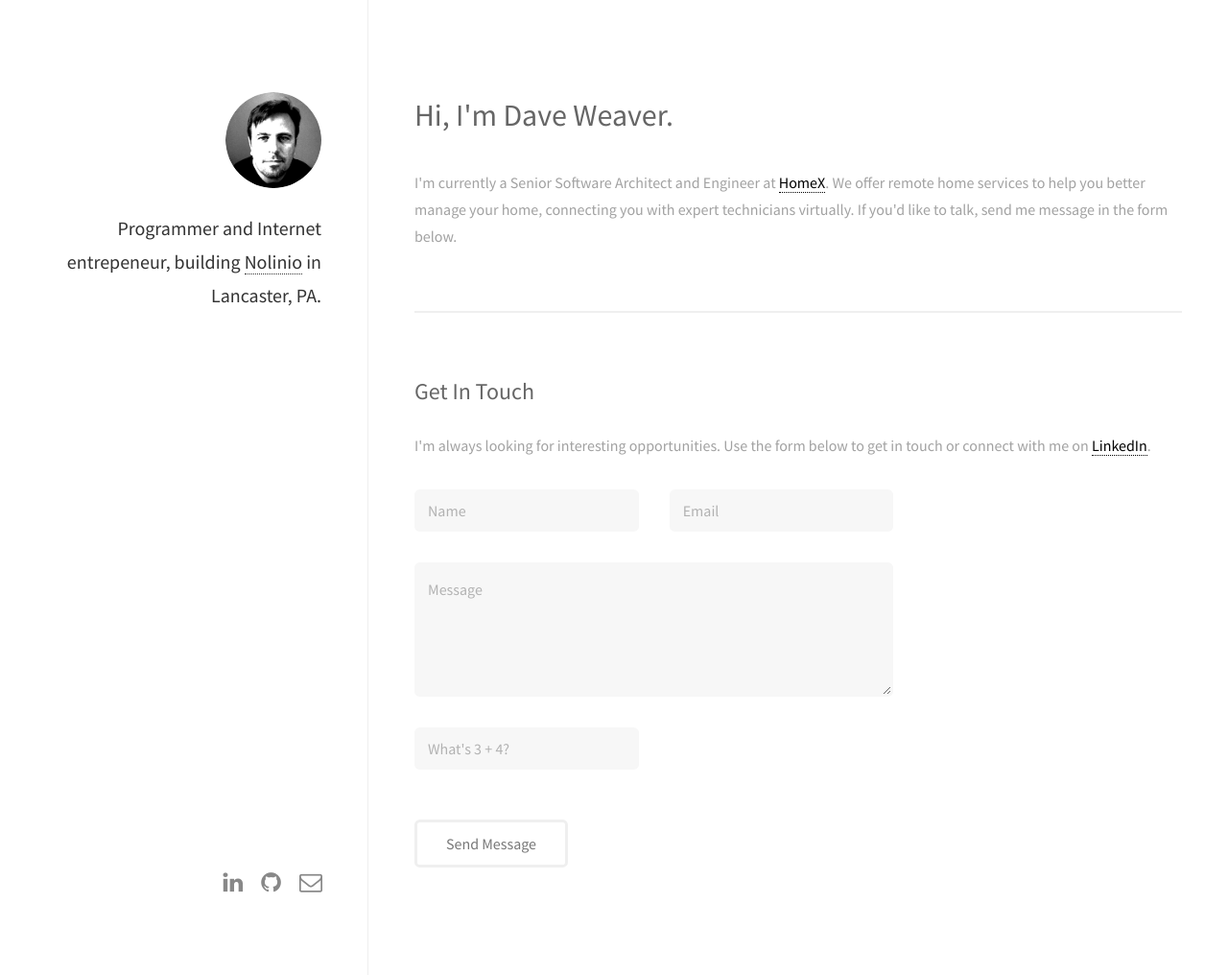
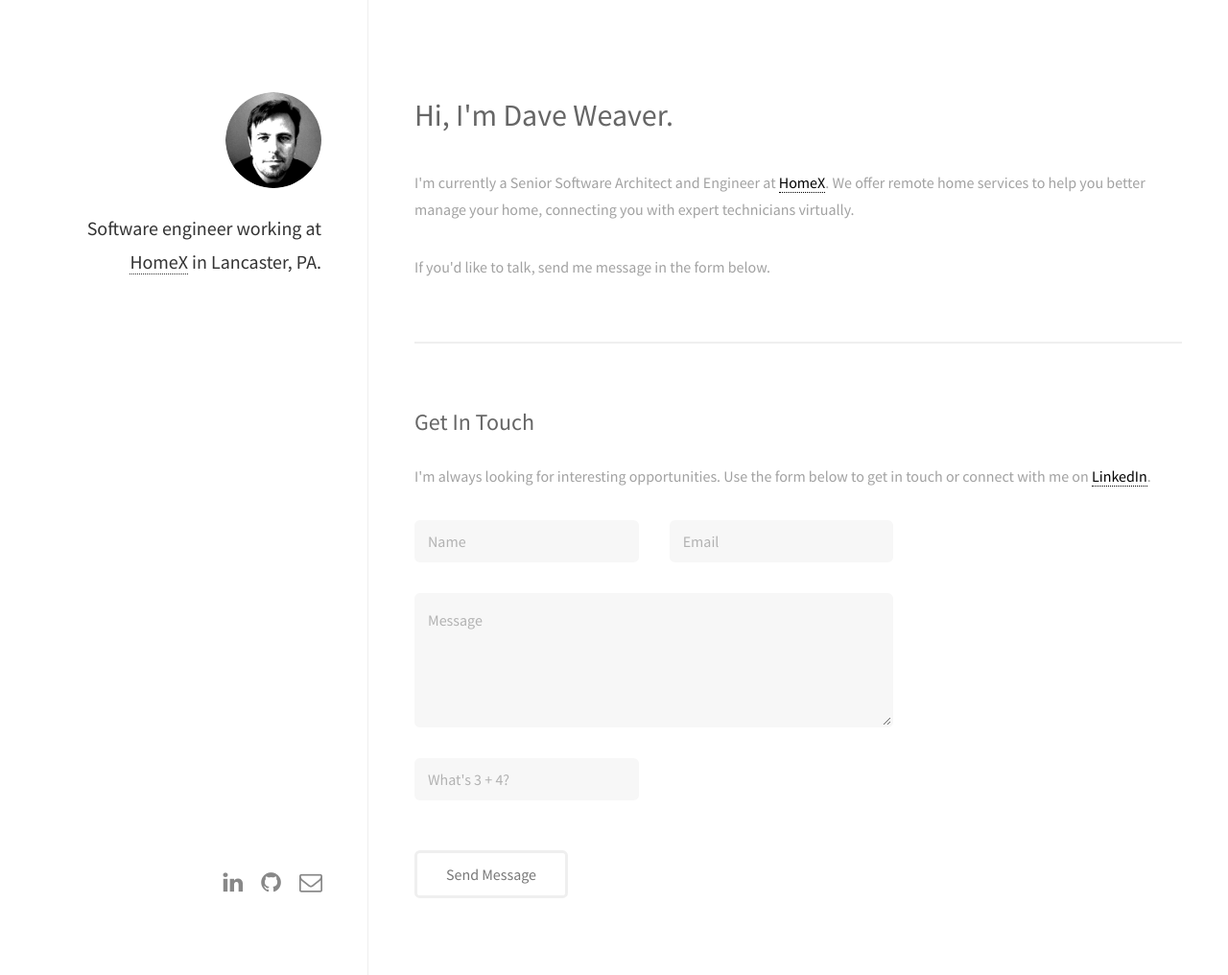
Before and after one commit to davideweaver/davideweaver.github.io, a Jekyll site: the page built from index.html, in a window 1280 px wide and 1016 px high. Shown: the whole window at 96% size. Built offline with Jekyll 4.4.1, drawn with Linux system fonts in a browser that asks for light colours; nearby versions of some CDN libraries.

Commit message:
update header

```diff
--- a/_includes/header.html
+++ b/_includes/header.html
@@ -1,5 +1,5 @@
 <header id="header">
 	<a href="/" class="image avatar"><img src="/avatar.png" alt="" /></a>
-	<h1>Programmer and Internet <br>
-	entrepeneur, building <a href="http://nolinio.com">Nolinio</a><br> in Lancaster, PA.</h1>
+	<h1>Software engineer<br>
+	working at <a href="https://homex.com">HomeX</a><br> in Lancaster, PA.</h1>
 </header>
--- a/_layouts/default.html
+++ b/_layouts/default.html
@@ -14,7 +14,8 @@
 		<h2>Hi, I'm Dave Weaver.</h2>
 	</header>
 	<p>I'm currently a Senior Software Architect and Engineer at <a href="https://homex.com">HomeX</a>.
-		We offer remote home services to help you better manage your home, connecting you with expert technicians virtually.
+		We offer remote home services to help you better manage your home, connecting you with expert technicians virtually.</p>
+	<p>
 		If you'd like to talk, send me message in the form below.</p>
 </section>
 
```
